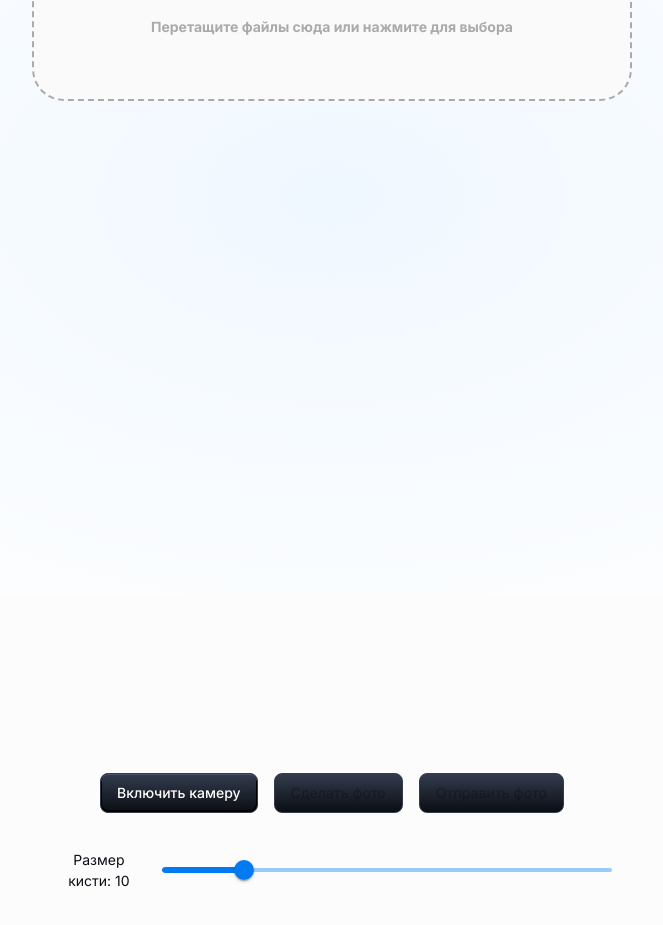
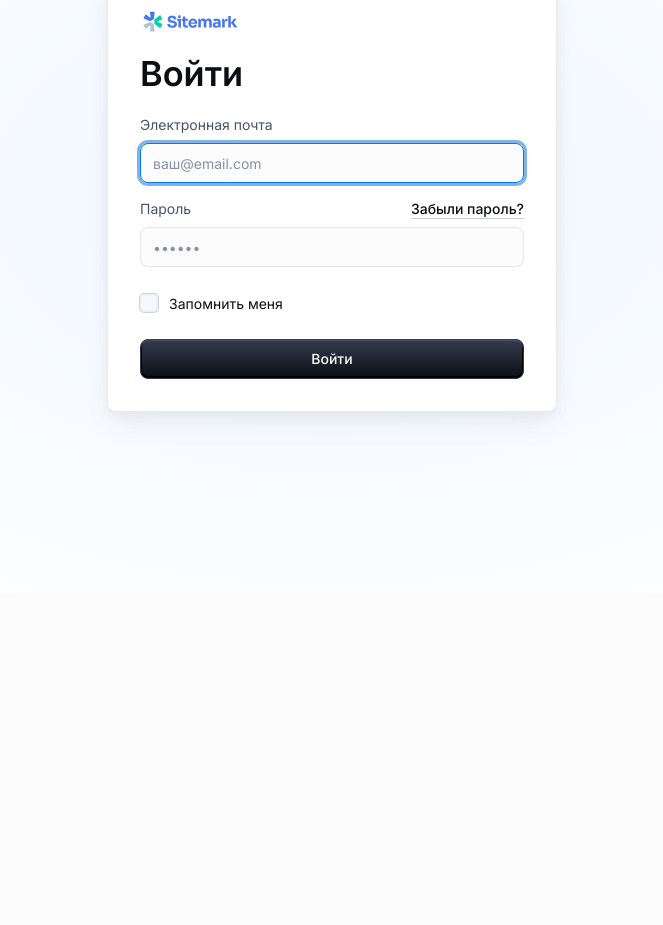
Before and after one commit to Daniil-Ka/liver-front, a React (Create React App) app in the folder src/: page / in a window 1280 px wide. Shown: the part 205-1130 px from the top of the page, without its empty margins (308-971 px from the left). After the commit the page ends 800 px from the top, so only its background shows below. Built offline with nearby package versions, Linux system fonts and the light colour scheme; no server answers.

Commit message:
отправка маски в тг

```diff
--- a/src/AppRoutes.tsx
+++ b/src/AppRoutes.tsx
@@ -12,7 +12,7 @@ export default function RouterApp(props: { disableCustomTheme?: boolean }) {
       <CssBaseline enableColorScheme />
         <Router future={{ v7_relativeSplatPath: true, v7_startTransition: true }}>
           <Routes>
-            <Route path="/" element={<Dashboard />} />
+            <Route path="/" element={<SignInPage />} />
             <Route path="/main" element={<Dashboard />} />
             <Route path="/webrtc" element={<VideoStream />} />
           </Routes>
--- a/src/api.ts
+++ b/src/api.ts
@@ -2,7 +2,7 @@ import axios, { AxiosInstance, AxiosRequestConfig, AxiosResponse } from 'axios';
 
 // Создаем экземпляр axios с базовыми настройками
 const api: AxiosInstance = axios.create({
-  baseURL: import.meta.env.VITE_API_URL, // Замените на ваш базовый URL
+  baseURL: "http://80.87.104.152:8000/", // Замените на ваш базовый URL
   timeout: 10000, // Устанавливаем таймаут в миллисекундах (например, 10 секунд)
   headers: {
     'Content-Type': 'application/json',
--- a/src/pages/MainPage.tsx
+++ b/src/pages/MainPage.tsx
@@ -32,7 +32,6 @@ const Container = styled(Stack)(({ theme }) => ({
 export default function CameraCapture() {
   const videoRef = useRef<HTMLVideoElement | null>(null);
     const wsRef = useRef<WebSocket | null>(null);
-  const cameraCanvasRef = useRef<HTMLCanvasElement | null>(null);
   const [errorMessage, setErrorMessage] = useState<string | null>(null);
   const [capturedImageUrl, setCapturedImageUrl] = useState<string | null>(null);
   const [isCameraActive, setIsCameraActive] = useState(false);
@@ -56,7 +55,7 @@ const startCamera = async () => {
   setErrorMessage(null);
 
   // Инициализация WebSocket
-  wsRef.current = new WebSocket("ws://127.0.0.1:8000/ws");
+  wsRef.current = new WebSocket("ws://80.87.104.152:8000/ws");
 
   wsRef.current.onopen = () => {
     console.log("WebSocket подключен.");
@@ -210,25 +209,6 @@ const startCamera = async () => {
     });
 };
 
-
-  // Сделать фото
-  const capturePhoto = () => {
-    if (canvasRef.current && videoRef.current) {
-      const canvas = canvasRef.current;
-      const video = videoRef.current;
-
-      canvas.width = video.videoWidth;
-      canvas.height = video.videoHeight;
-
-      const ctx = canvas.getContext("2d");
-      if (ctx) {
-        ctx.drawImage(video, 0, 0, canvas.width, canvas.height);
-        const imageUrl = canvas.toDataURL("image/png");
-        setCapturedImageUrl(imageUrl);
-      }
-    }
-  };
-
   // Отправка файла на сервер
   const uploadFile = async (file: File) => {
     try {
@@ -271,17 +251,40 @@ const startCamera = async () => {
 
   // Отправка сделанного фото
   const uploadCapturedPhoto = async () => {
-    if (!capturedImageUrl) {
+    if (!image) {
       setErrorMessage("Сначала сделайте фото.");
       return;
     }
 
+    // Для изображения
+    const imageToBlob = (image: HTMLImageElement): Promise<Blob> => {
+      return new Promise((resolve) => {
+        const canvas = document.createElement('canvas');
+        const ctx = canvas.getContext('2d');
+        if (ctx) {
+          canvas.width = image.width;
+          canvas.height = image.height;
+          ctx.drawImage(image, 0, 0);
+          canvas.toBlob(resolve, 'image/png');
+        }
+      });
+    };
+
+    // Для маски
+    const maskToBlob = (mask: number[][]): Blob => {
+      const maskJson = JSON.stringify(mask);
+      return new Blob([maskJson], { type: 'application/json' });
+    };
+
     try {
-      const blob = await (await fetch(capturedImageUrl)).blob();
+      const imageBlob = await imageToBlob(image);
+      const maskBlob = maskToBlob(mask);
+
       const formData = new FormData();
-      formData.append("file", blob, "photo.png");
+      formData.append("file", imageBlob, "photo.png");
+      formData.append("mask", maskBlob, "mask.json");
 
-      const response = await axios.post("/api/upload/", formData, {
+      const response = await axios.post("/edited-images/", formData, {
         headers: {
           "Content-Type": "multipart/form-data",
         },
@@ -289,11 +292,6 @@ const startCamera = async () => {
       });
 
       console.log("Фото успешно отправлено");
-
-      // Создаем URL для изображения
-      const imageUrl = URL.createObjectURL(response.data);
-      setServerImageUrl(imageUrl);
-      setErrorMessage(null);
     } catch (error) {
       console.error("Ошибка при отправке фото:", error);
       setErrorMessage("Не удалось отправить фото. Попробуйте снова.");
@@ -668,11 +666,8 @@ const startCamera = async () => {
         <Button variant="contained" onClick={startCamera}>
           Включить камеру
         </Button>
-        <Button variant="contained" onClick={capturePhoto} disabled={!isCameraActive}>
-          Сделать фото
-        </Button>
-        <Button variant="contained" onClick={uploadCapturedPhoto} disabled={!capturedImageUrl}>
-          Отправить фото
+        <Button variant="contained" onClick={uploadCapturedPhoto} disabled={!image}>
+          Отправить фото с изменённым контуром
         </Button>
       </Stack>
 
--- a/src/pages/WebRTC.tsx
+++ b/src/pages/WebRTC.tsx
@@ -6,7 +6,7 @@ const VideoStream = () => {
 
   useEffect(() => {
     // Инициализация WebSocket
-    wsRef.current = new WebSocket("ws://127.0.0.1:8000/ws");
+    wsRef.current = new WebSocket("ws://80.87.104.152:8000/ws");
 
     wsRef.current.onopen = () => {
       console.log("WebSocket подключен.");
```
Also changed, not shown: 2 other files (tests, documents, lock files or other folders).
